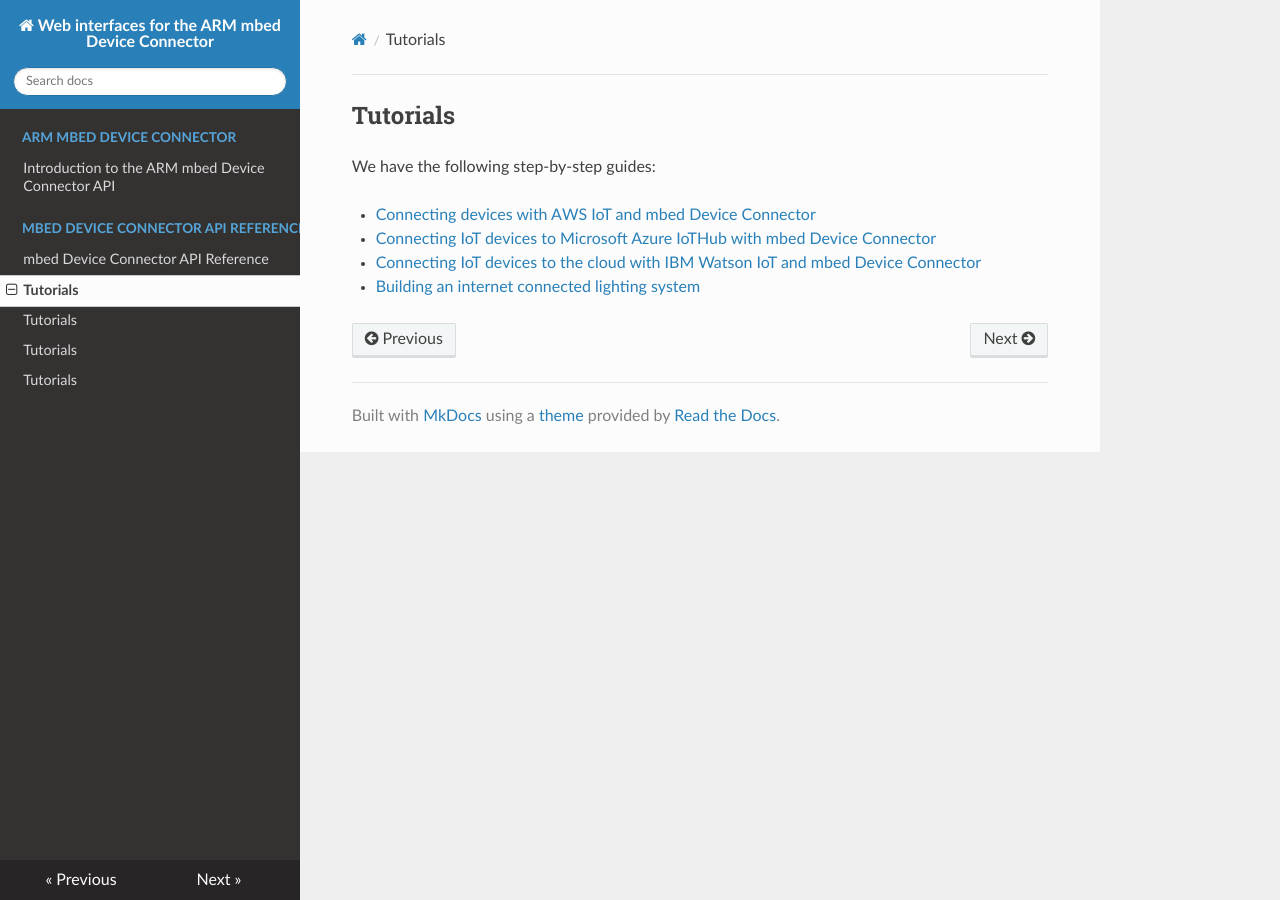
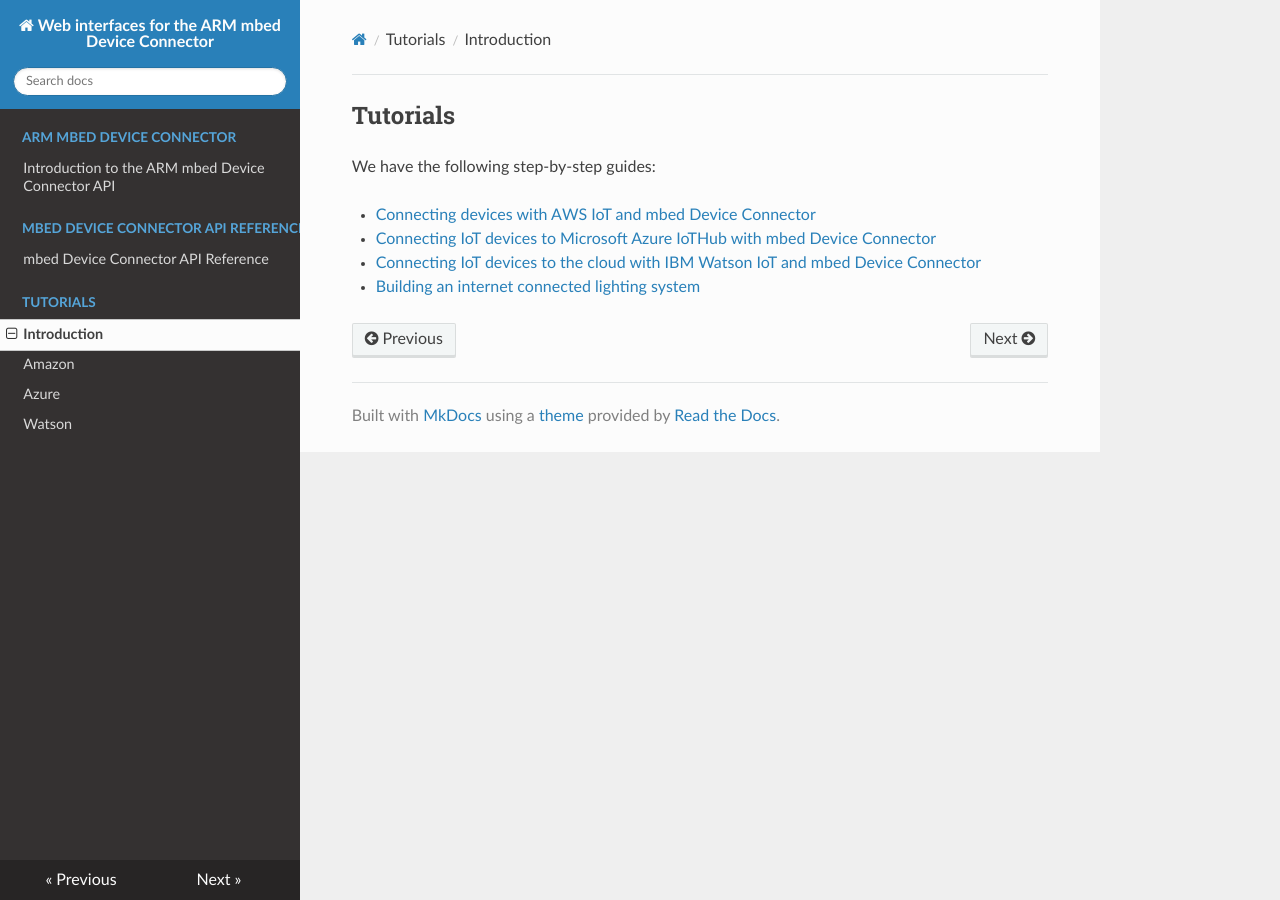
Before and after one commit to ARMmbed/Connector-mDS-REST-API, an MkDocs documentation site: the page built from docs/tutorials_intro.md, in a window 1280 px wide. Built offline with MkDocs 1.6.1, drawn with Linux system fonts in a browser that asks for light colours; nearby versions of some CDN libraries; old or Windows-style settings are respelled for this version of MkDocs.

Commit message:
Adding more headers.

```diff
--- a/mkdocs.yml
+++ b/mkdocs.yml
@@ -4,7 +4,7 @@ use directory_urls: false
 pages:
 - ['index.md','ARM mbed Device Connector','Introduction to the ARM mbed Device Connector API']
 - ['api-reference.md','mbed Device Connector API Reference','mbed Device Connector API Reference']
-- ['tutorials_intro.md','Tutorials']
-- ['cloud_amazon.md','Tutorials']
-- ['cloud_azure.md','Tutorials']
-- ['cloud_watson.md','Tutorials']
+- ['tutorials_intro.md','Tutorials','Introduction']
+- ['cloud_amazon.md','Tutorials','Amazon']
+- ['cloud_azure.md','Tutorials','Azure']
+- ['cloud_watson.md','Tutorials','Watson']
```
